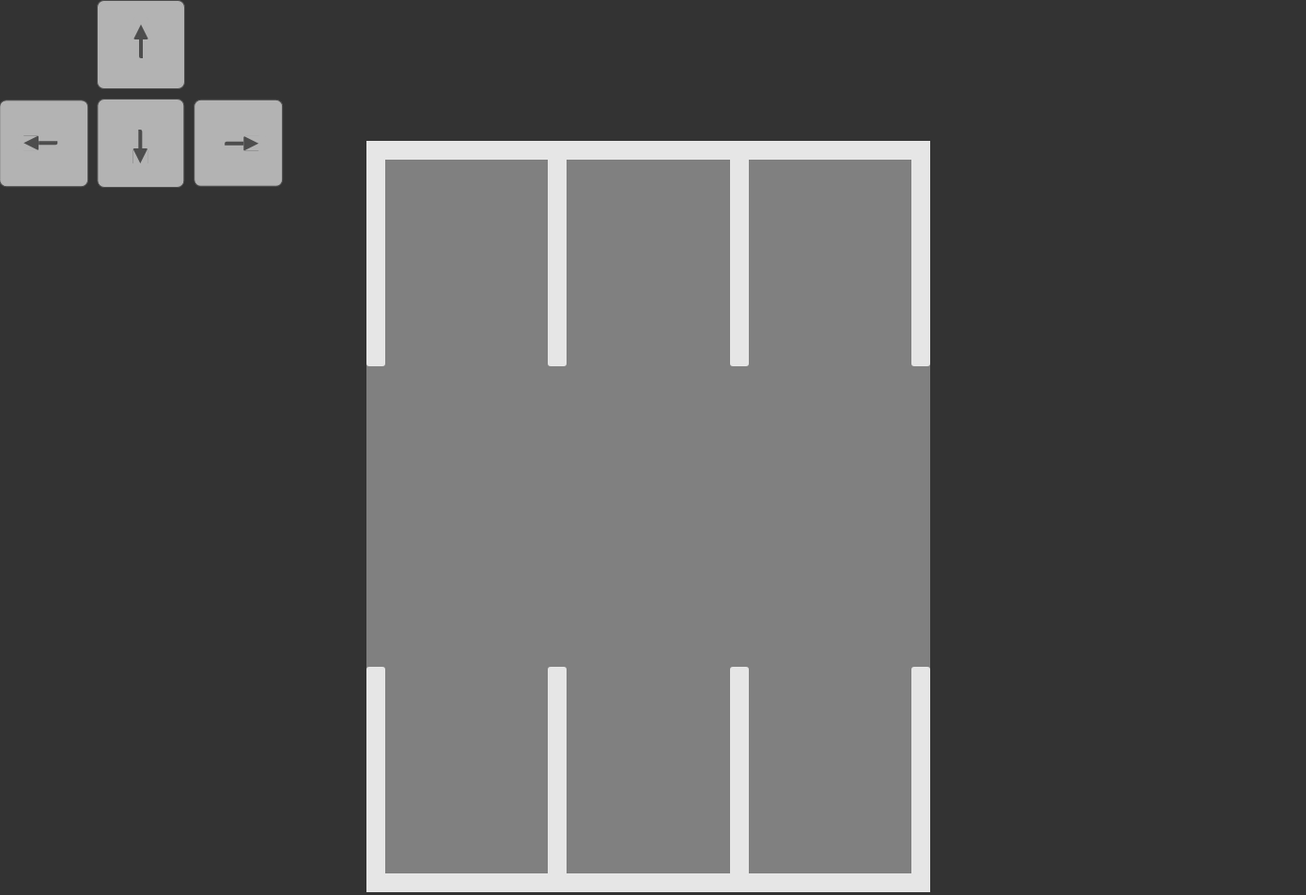
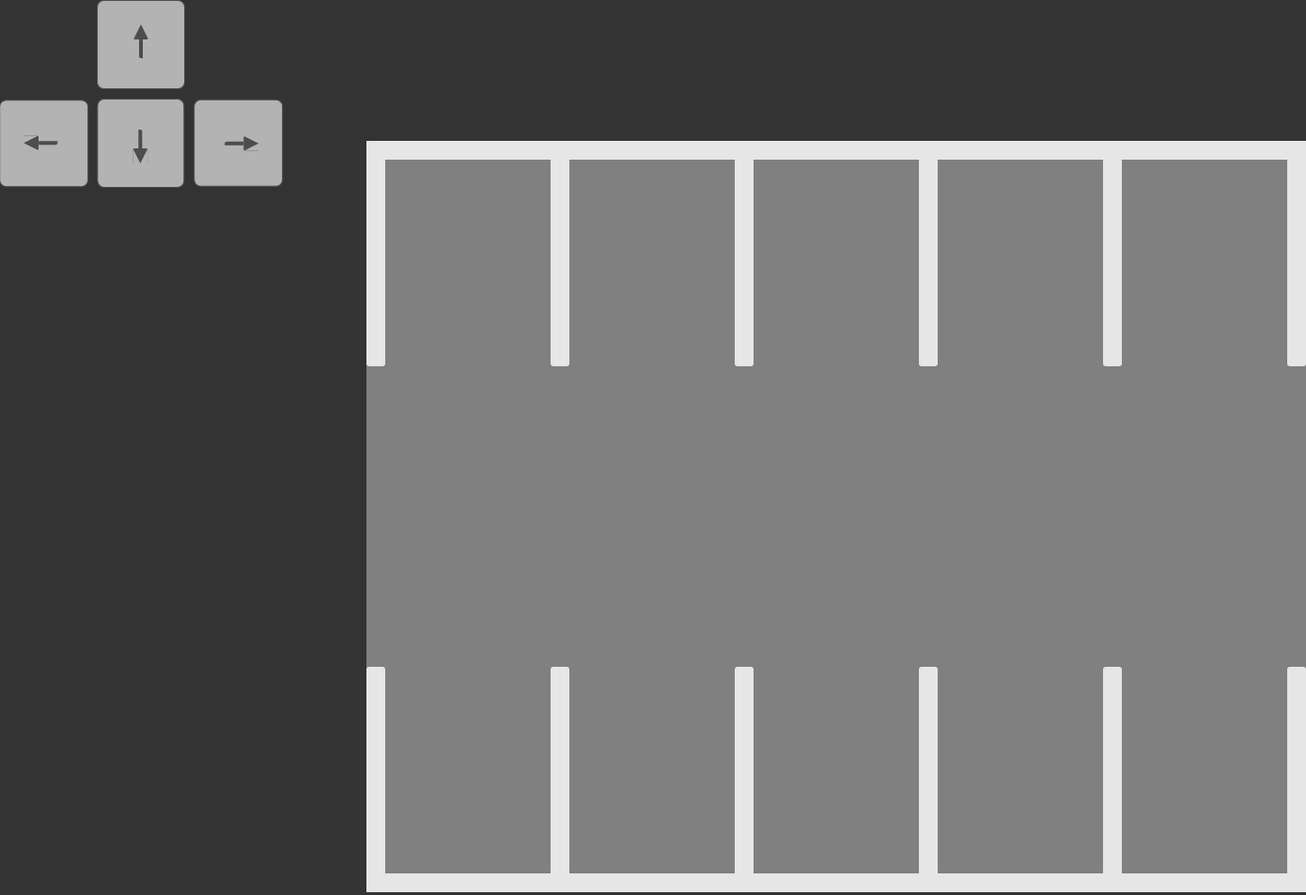
Before and after one commit to christianambukita/parking-simulator, a React app: page / in a window 1280 px wide. Shown: the top 953 px of the page at 94% size, 1390 px wide, since content can reach past the window. Built offline with nearby package versions, Linux system fonts and the light colour scheme.

Commit message:
Add parking slots state

```diff
--- a/src/components/Car.js
+++ b/src/components/Car.js
@@ -123,13 +123,13 @@ export default function Car() {
 		return { translation, rotationAngle };
 	}
 
-	useEffect(() => {
-		carRef.current.scrollIntoView({
-			behacior: 'smooth',
-			block: 'center',
-			inline: 'center',
-		});
-	}, [carPosition]);
+	// useEffect(() => {
+	// 	carRef.current.scrollIntoView({
+	// 		behacior: 'smooth',
+	// 		block: 'center',
+	// 		inline: 'center',
+	// 	});
+	// }, [carPosition]);
 
 	function handleKeyDown(e) {
 		let { key } = e;
@@ -154,6 +154,9 @@ export default function Car() {
 				return;
 		}
 	}
+	useEffect(() => {
+		console.log(carRef.current.getBoundingClientRect());
+	}, [carPosition]);
 
 	return (
 		<>
--- /dev/null
+++ b/src/components/ParkingSlots.js
@@ -0,0 +1,84 @@
+import React from 'react';
+import { useEffect } from 'react';
+import { useRef } from 'react';
+import { useState } from 'react';
+import '../css/ParkingSlots.css';
+
+let initialState = {};
+for (let i = 0; i < 10; i++) {
+	initialState[i] = {};
+}
+
+export default function ParkingSlots() {
+	const slotRefs = {
+		0: useRef(null),
+		1: useRef(null),
+		2: useRef(null),
+		3: useRef(null),
+		4: useRef(null),
+		5: useRef(null),
+		6: useRef(null),
+		7: useRef(null),
+		8: useRef(null),
+		9: useRef(null),
+	};
+	const [slots, setSlot] = useState(
+		Object.keys(slotRefs).map((index) => ({
+			ref: slotRefs[index],
+			position: {
+				top: null,
+				right: null,
+				bottom: null,
+				left: null,
+			},
+		}))
+	);
+
+	function getSlotId(slotIndex) {
+		const idA = slotIndex < 5 ? 0 : 1;
+		const idB = slotIndex < 5 ? slotIndex : slotIndex - 5;
+		return `s-${idA}-${idB}`;
+	}
+
+	function getSlotsPositions() {
+		slots.forEach((slot) => {
+			console.log(slot.ref.current.getBoundingClientRect());
+		});
+	}
+	useEffect(() => {
+		console.log(slots);
+		getSlotsPositions();
+	}, []);
+	return (
+		<div className='parking-slots flex-container'>
+			<div className='endline'></div>
+			<div className='parking-slots-container flex-container'>
+				<div className='slot-line'></div>
+				<div ref={slots[0].ref} className='slot'></div>
+				<div className='slot-line'></div>
+				<div ref={slots[1].ref} className='slot'></div>
+				<div className='slot-line'></div>
+				<div ref={slots[2].ref} className='slot'></div>
+				<div className='slot-line'></div>
+				<div ref={slots[3].ref} className='slot'></div>
+				<div className='slot-line'></div>
+				<div ref={slots[4].ref} className='slot'></div>
+				<div className='slot-line'></div>
+			</div>
+			<div className='parking-slots-container flex-container'>
+				<div className='slot-line'></div>
+				<div ref={slots[5].ref} className='slot'></div>
+				<div className='slot-line'></div>
+				<div ref={slots[6].ref} className='slot'></div>
+				<div className='slot-line'></div>
+				<div ref={slots[7].ref} className='slot'></div>
+				<div className='slot-line'></div>
+				<div ref={slots[8].ref} className='slot'></div>
+				<div className='slot-line'></div>
+				<div ref={slots[9].ref} className='slot'></div>
+				<div className='slot-line'></div>
+			</div>
+			<div className='endline bottom-line'></div>
+		</div>
+	);
+}
--- a/src/components/ParkingSlots2x3.js
+++ /dev/null
@@ -1,23 +0,0 @@
-import React from 'react';
-import '../css/ParkingSlots2x3.css';
-
-export default function ParkingSlots2x3() {
-	return (
-		<div className='parking-slots flex-container'>
-			<div className='endline'></div>
-			<div className='parking-slots-container flex-container'>
-				<div className='slot-line'></div>
-				<div className='slot-line'></div>
-				<div className='slot-line'></div>
-				<div className='slot-line'></div>
-			</div>
-			<div className='parking-slots-container flex-container'>
-				<div className='slot-line'></div>
-				<div className='slot-line'></div>
-				<div className='slot-line'></div>
-				<div className='slot-line'></div>
-			</div>
-			<div className='endline bottom-line'></div>
-		</div>
-	);
-}
--- a/src/components/Scene.js
+++ b/src/components/Scene.js
@@ -1,13 +1,13 @@
 import '../css/Scene.css';
 import Car from './Car';
 import DummyCar from './DummyCar';
-import ParkingSlots2x3 from './ParkingSlots2x3';
+import ParkingSlots from './ParkingSlots';
 
 export default function Scene() {
 	return (
 		<div className='scene-container flex-container'>
 			<div className='scene'>
-				<ParkingSlots2x3 />
+				<ParkingSlots />
 				<Car />
 				<DummyCar />
 			</div>
--- a/src/css/ParkingSlots2x3.css
+++ b/src/css/ParkingSlots.css
@@ -1,6 +1,15 @@
 .parking-slots {
+	--parking-width: 1000px;
+	--parking-height: 800px;
+	--slot-line-width: 20px;
+	--slot-height: 240px;
+	--slots-count: 5;
+	--slot-width: calc(
+		var(--parking-width) / var(--slots-count) - var(--slot-line-width)
+	);
 	height: 800px;
-	width: 600px;
+	width: 1000px;
+
 	background: var(--ground-1);
 	flex-direction: column;
 	justify-content: space-between;
@@ -12,8 +21,8 @@
 }
 .slot-line {
 	border-radius: 3px;
-	width: 20px;
-	height: 240px;
+	width: var(--slot-line-width);
+	height: var(--slot-height);
 	background: var(--road-line);
 }
 
@@ -27,3 +36,8 @@
 .bottom-line {
 	bottom: 0;
 }
+
+.slot {
+	width: var(--slot-width);
+	height: var(--slot-height);
+}
```
